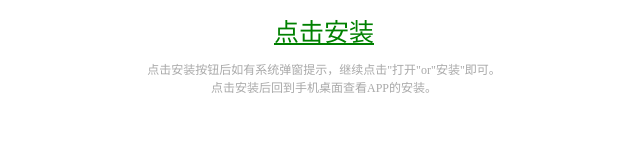
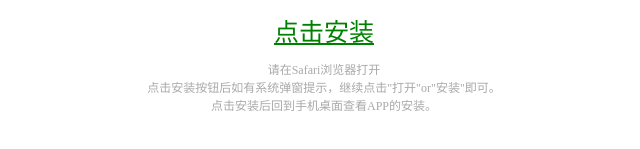
Before and after one commit to CassavaNetwork/cassava-ios-install, a plain HTML site: page index.html in a window 1280 px wide. Shown: the part 151-300 px from the top of the page, without its empty margins (316-956 px from the left). Drawn offline with Linux system fonts and the light colour scheme.

Commit message:
Update index.html

```diff
--- a/index.html
+++ b/index.html
@@ -13,7 +13,7 @@
             <div>
                 <p style="font-size: 15px;color: dimgray ">Cassava iOS 测试包下载安装</p>
                 <a style="font-size: 25px;color: green" href="itms-services:///?action=download-manifest&url=https://raw.githubusercontent.com/CassavaNetwork/cassava-ios-install/main/manifest.plist">点击安装</a>
-                <p style="font-size: 12px;color: darkgrey">点击安装按钮后如有系统弹窗提示，继续点击"打开"or"安装"即可。<br />点击安装后回到手机桌面查看APP的安装。</p>
+                <p style="font-size: 12px;color: darkgrey">请在Safari浏览器打开<br />点击安装按钮后如有系统弹窗提示，继续点击"打开"or"安装"即可。<br />点击安装后回到手机桌面查看APP的安装。</p>
             </div>
         </div>
 
```
